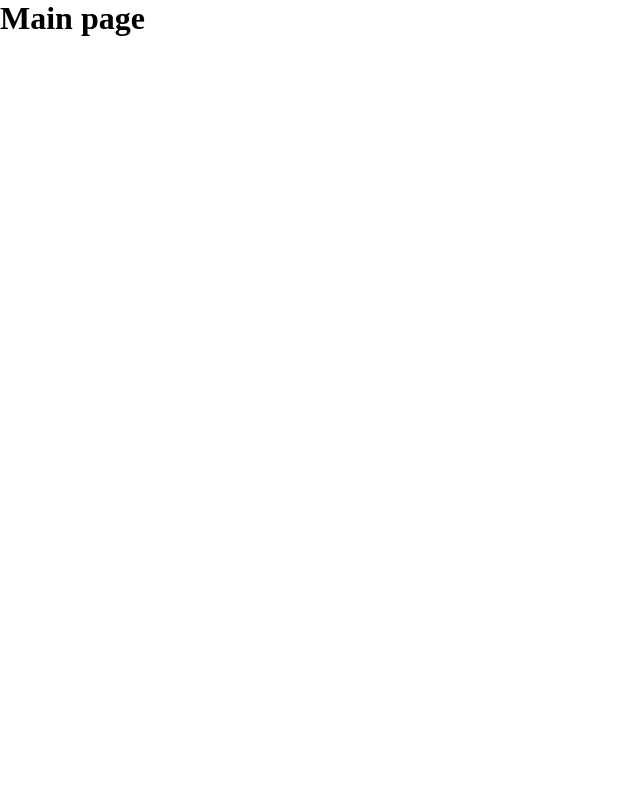
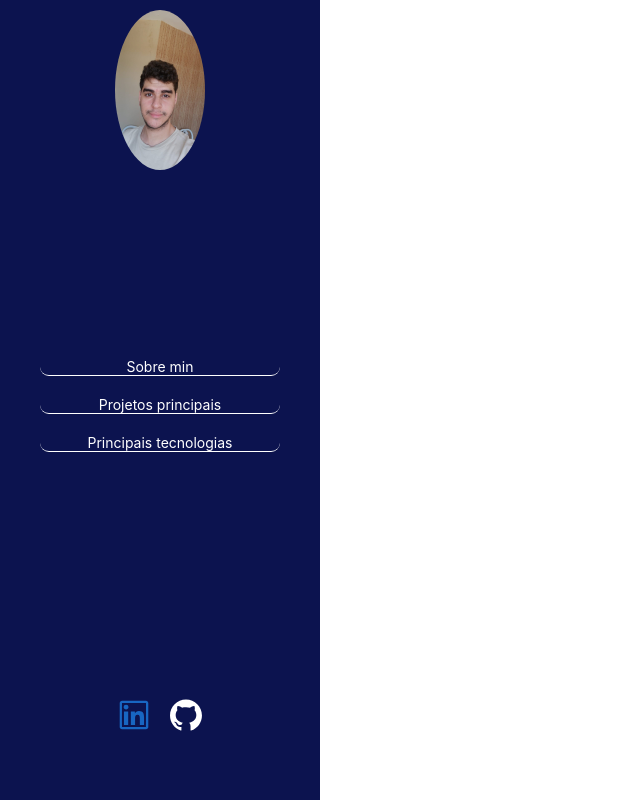
Before and after one commit to Josimar-Souza/portfolio, a React (Vite) app: page / in a window 1280 px wide. Shown: the whole page, without its empty margins (0-640 px from the left). Built offline with nearby package versions, Linux system fonts and the light colour scheme.

Commit message:
feat: Dashboard created

```diff
--- a/package.json
+++ b/package.json
@@ -10,6 +10,7 @@
     "preview": "vite preview"
   },
   "dependencies": {
+    "@ant-design/icons": "^5.1.4",
     "antd": "^5.6.1",
     "react": "^18.2.0",
     "react-dom": "^18.2.0",
--- a/src/Routes/index.jsx
+++ b/src/Routes/index.jsx
@@ -1,10 +1,10 @@
 import React from 'react';
-import MainPage from '../pages/MainPage';
+import DashBoard from '../pages/DashBoard';
 
 const routes = [
   {
     path: '/',
-    element: <MainPage />,
+    element: <DashBoard />,
   },
 ];
 
--- a/src/main.jsx
+++ b/src/main.jsx
@@ -1,6 +1,6 @@
 import React from 'react';
 import ReactDOM from 'react-dom/client';
-import { createBrowserRouter, RouterProvider } from 'react-router-dom';
+import { RouterProvider, createBrowserRouter } from 'react-router-dom';
 import './index.css';
 import routes from './Routes';
 
@@ -10,4 +10,4 @@ ReactDOM.createRoot(document.getElementById('root')).render(
   <React.StrictMode>
     <RouterProvider router={router} />
   </React.StrictMode>,
-)
+);
--- /dev/null
+++ b/src/pages/DashBoard/dashBoardStyles.js
@@ -0,0 +1,77 @@
+import styled from 'styled-components';
+import { Button } from 'antd';
+import { LinkedinOutlined, GithubOutlined } from '@ant-design/icons';
+
+export const DasBoardContainer = styled.main`
+  display: flex;
+  min-height: 100vh;
+  width: 100%;
+`;
+
+export const DashBoardAside = styled.aside`
+  align-items: center;
+  background-color: #0C134F;
+  display: flex;
+  flex-direction: column;
+  justify-content: space-between;
+  padding: 10px;
+  width: 25%;
+`;
+
+export const ProfileImage = styled.img`
+  border-radius: 50%;
+  width: 30%;
+`;
+
+export const ButtonsContainer = styled.div`
+  align-items: center;
+  display: flex;
+  flex-direction: column;
+  margin: 35px;
+  width: 100%;
+`;
+
+export const CustomButton = styled(Button)`
+  background: none;
+  border: none;
+  border-bottom: 1px solid white;
+  border-radius: 10px;
+  color: white;
+  font-size: 14px;
+  height: fit-content;
+  text-align: center;
+  margin: 10px 0;
+  width: 80%;
+`;
+
+export const ContactContainer = styled.div`
+  align-items: center;
+  display: flex;
+  justify-content: center;
+  min-height: 150px;
+  width: 100%;
+`;
+
+export const CustomLinkedinIcon = styled(LinkedinOutlined)`
+  color: #1866C2;
+  font-size: 2rem;
+  margin: 0 10px;
+  transition: 0.5s;
+
+  &:hover {
+    cursor: pointer;
+    transform: scale(1.2, 1.2);
+  }
+`;
+
+export const CustomGitHubIcon = styled(GithubOutlined)`
+  color: white;
+  font-size: 2rem;
+  margin: 0 10px;
+  transition: 0.5s;
+
+  &:hover {
+    cursor: pointer;
+    transform: scale(1.2, 1.2);
+  }
+`;
--- /dev/null
+++ b/src/pages/DashBoard/index.jsx
@@ -0,0 +1,36 @@
+import React from 'react';
+import { Outlet } from 'react-router-dom';
+
+import {
+  DasBoardContainer,
+  DashBoardAside,
+  ProfileImage,
+  CustomButton,
+  ButtonsContainer,
+  ContactContainer,
+  CustomLinkedinIcon,
+  CustomGitHubIcon,
+} from './dashBoardStyles';
+import ProfilePic from '../../images/ProfilePic.jpeg';
+
+function DashBoard() {
+  return (
+    <DasBoardContainer>
+      <DashBoardAside>
+        <ProfileImage src={ProfilePic} />
+        <ButtonsContainer>
+          <CustomButton>Sobre min</CustomButton>
+          <CustomButton>Projetos principais</CustomButton>
+          <CustomButton>Principais tecnologias</CustomButton>
+        </ButtonsContainer>
+        <ContactContainer>
+          <CustomLinkedinIcon />
+          <CustomGitHubIcon />
+        </ContactContainer>
+      </DashBoardAside>
+      <Outlet />
+    </DasBoardContainer>
+  );
+}
+
+export default DashBoard;
--- a/src/pages/MainPage/index.jsx
+++ /dev/null
@@ -1,9 +0,0 @@
-import React from 'react';
-
-function MainPage() {
-  return (
-    <h1>Main page</h1>
-  );
-}
-
-export default MainPage;
```
Also changed, not shown: src/images/ProfilePic.jpeg (added), 1 other file (tests, documents, lock files or other folders).
